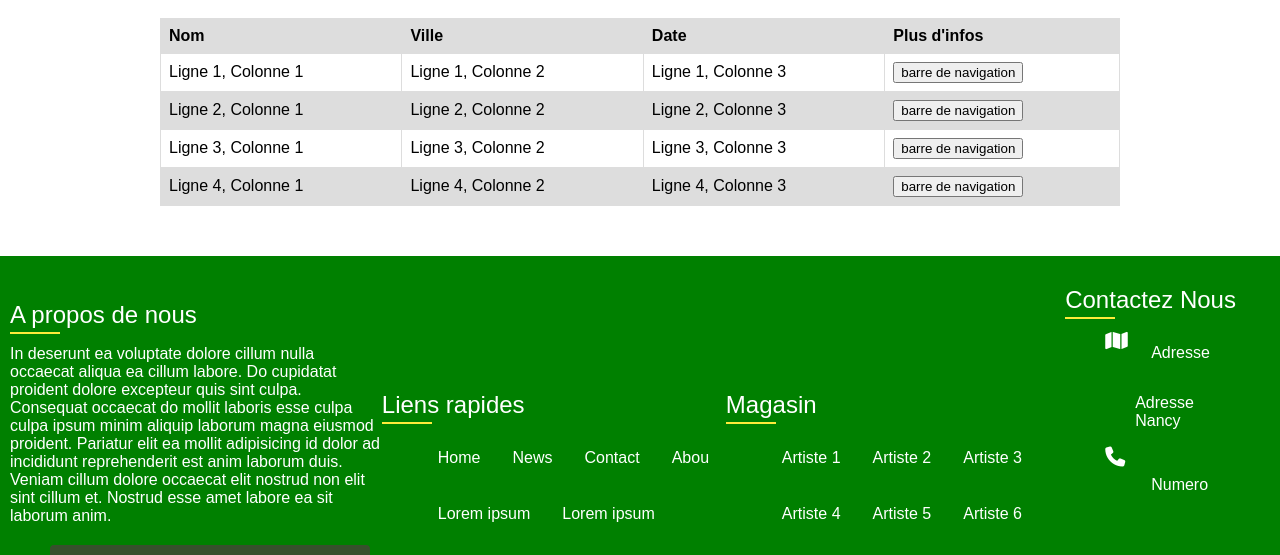
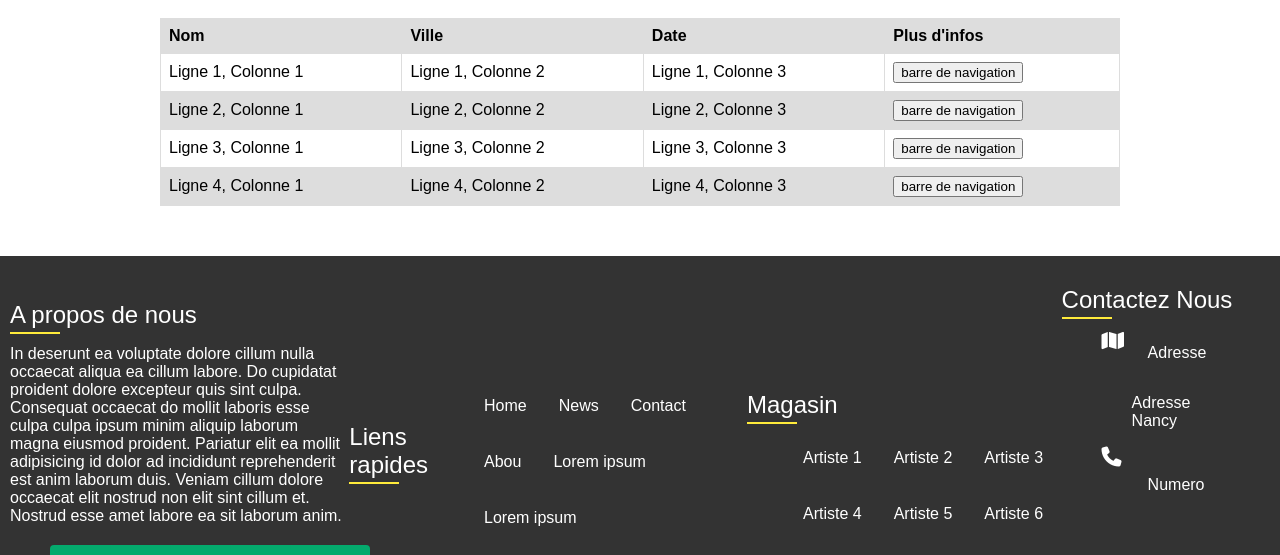
Before and after one commit to sarterni/projet-musique-vincent, a plain HTML site: page index.html in a window 1280 px wide. Shown: the part 1785-2340 px from the top of the page. Drawn offline with Linux system fonts and the light colour scheme.

Commit message:
fix footer

```diff
--- a/css/style.css
+++ b/css/style.css
@@ -152,7 +152,7 @@ li a:hover:not(.active) {
 }
 
 table {
-    font-family: arial, sans-serif;
+
     border-collapse: collapse;
     width: 75%;
 }
@@ -172,10 +172,10 @@ tr:nth-child(even) {
 
 footer {
     position: relative;
-    width: 100%;
+
     height: auto;
     padding: 10px;
-    background: green;
+    background: #333;
 
 }
 
@@ -217,7 +217,7 @@ footer .containerf .sec p {
     display: inline-block;
     width: 48px;
     height: 48px;
-    background: #37502c;
+    background: #04AA6D;
     display: grid;
     align-content: center;
     justify-content: center;
@@ -251,7 +251,7 @@ footer .containerf .sec p {
 }
 
 .quicklinks li a:hover {
-    color: #ffeb3b;
+
 }
 
 .info {
@@ -279,7 +279,7 @@ footer .containerf .sec p {
 }
 
 .info a:hover {
-    color: #ffeb3b;
+
 }
 
 .copyrightText {
@@ -348,3 +348,37 @@ footer .containerf .sec p {
 }
 
 /* responsive pour #resume */
+
+
+/* q: vertical align #liens-rapides et #nav-quicklinks */
+/* a:
+    - mettre les deux div en display: flex;
+    - mettre les deux div en flex-direction: column;
+    - mettre les deux div en justify-content: center;
+    - mettre les deux div en align-items: center;
+    - mettre les deux div en align-content: center;
+    - mettre les deux div en align-self: center;
+    - mettre les deux div en align-items: center;
+    - mettre les deux div en align-content: center;
+    - mettre les deux div en align-self: center;
+    - mettre les deux div en align-items: center;
+    - mettre les deux div en align-content: center;
+    - mettre les deux div en align-self: center;
+    - mettre les deux div en align-items: center;
+    - mettre les deux div en align-content: center;
+    - mettre les deux div en align-self: center;
+    - mettre les deux div en align-items: center;
+    - mettre les deux div en align-content: center;
+    - mettre les deux div en align-self: center;
+    - mettre les deux div en align-items: center;
+    - mettre les deux div en align-content: center;
+    - mettre les deux div en align-self: center;
+    - mettre les deux div en align-items: center;
+    - mettre les deux div en align-content: center;
+    - mettre les deux div en align-self: center;
+    - mettre les deux div en align-items: center;
+    - mettre les deux div en align-content: center;
+    - mettre les deux div en align-self: center;
+    - mettre les deux div en align-items: center;
+    - mettre les deux div en align-content: center;
+    - mettre les deux div en align-self: center; */
--- a/index.html
+++ b/index.html
@@ -32,7 +32,8 @@
 
         <p id="places"></p>
 
-        <p id="resume">Lorem ipsum dolor sit amet consectetur adipisicing elit. Corrupti vero aut nemo id velit. Culpa voluptatem
+        <p id="resume">Lorem ipsum dolor sit amet consectetur adipisicing elit. Corrupti vero aut nemo id velit. Culpa
+            voluptatem
             ipsum odit labore, qui, excepturi beatae saepe similique esse quis et, tempore asperiores! Quasi!</p>
 
         <!-- cards -->
@@ -176,9 +177,10 @@
     <footer>
         <div class="containerf">
             <div class="sec auboutus">
-                <h2>A propos de nous</h2>
+                <h2 class="footer-h2">A propos de nous</h2>
 
-                <p class="presentation">In deserunt ea voluptate dolore cillum nulla occaecat aliqua ea cillum labore. Do cupidatat proident
+                <p class="presentation">In deserunt ea voluptate dolore cillum nulla occaecat aliqua ea cillum labore.
+                    Do cupidatat proident
                     dolore excepteur quis sint culpa. Consequat occaecat do mollit laboris esse culpa culpa ipsum minim
                     aliquip laborum magna eiusmod proident. Pariatur elit ea mollit adipisicing id dolor ad incididunt
                     reprehenderit est anim laborum duis. Veniam cillum dolore occaecat elit nostrud non elit sint cillum
@@ -191,8 +193,8 @@
                     <li><a href="#"><i class="fa-brands fa-snapchat"></i></a></li>
                 </ul>
             </div>
-            <div class="quicklinks">
-                <h2>Liens rapides</h2>
+            <h2 id="liens-rapides" class="footer-h2">Liens rapides</h2>
+            <div id="nav-quicks" class="quicklinks">
                 <ul>
                     <li><a href="#">Home</a></li>
                     <li><a href="#">News</a></li>
@@ -204,7 +206,7 @@
                 </ul>
             </div>
             <div class="quicklinks">
-                <h2>Magasin</h2>
+                <h2 class="footer-h2">Magasin</h2>
                 <ul>
                     <li><a href="#">Artiste 1</a></li>
                     <li><a href="#">Artiste 2</a></li>
@@ -216,7 +218,7 @@
                 </ul>
             </div>
             <div class="sec-contact">
-                <h2>Contactez Nous</h2>
+                <h2 class="footer-h2">Contactez Nous</h2>
                 <ul class="info">
                     <li>
                         <span><i class="fa-solid fa-map"></i></span>
@@ -244,7 +246,7 @@
 
     <div class="Restricted">
         <a href="RestrictedAccess.html" style="text-decoration:none">
-            <button class="btn-toogle">barre de navigation</button>
+            <button class="">barre de navigation</button>
         </a>
     </div>
 
```
Also changed, not shown: RestrictedAccess.html (+1 -0 lines).
